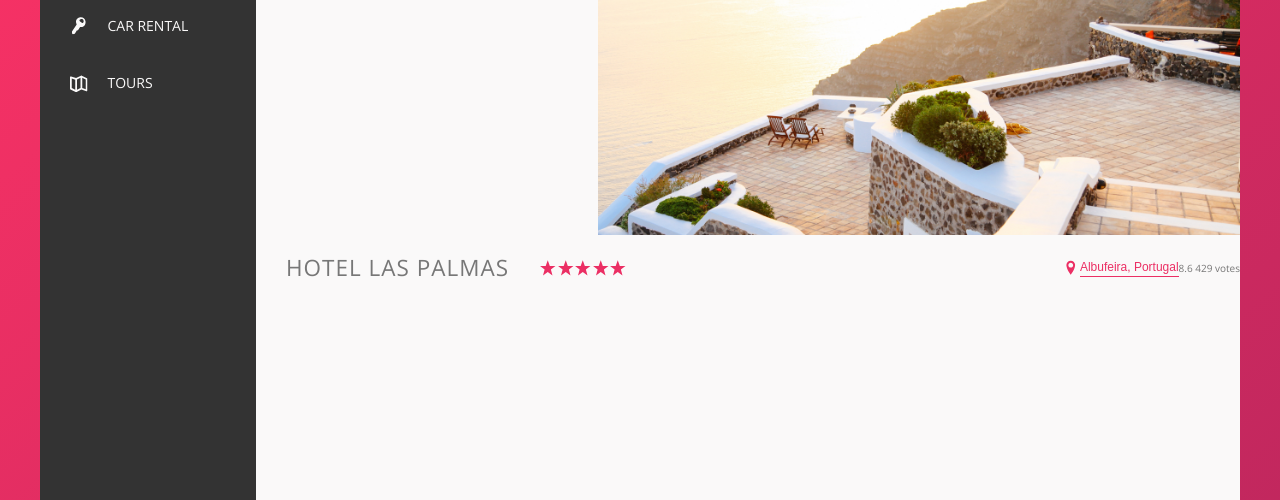
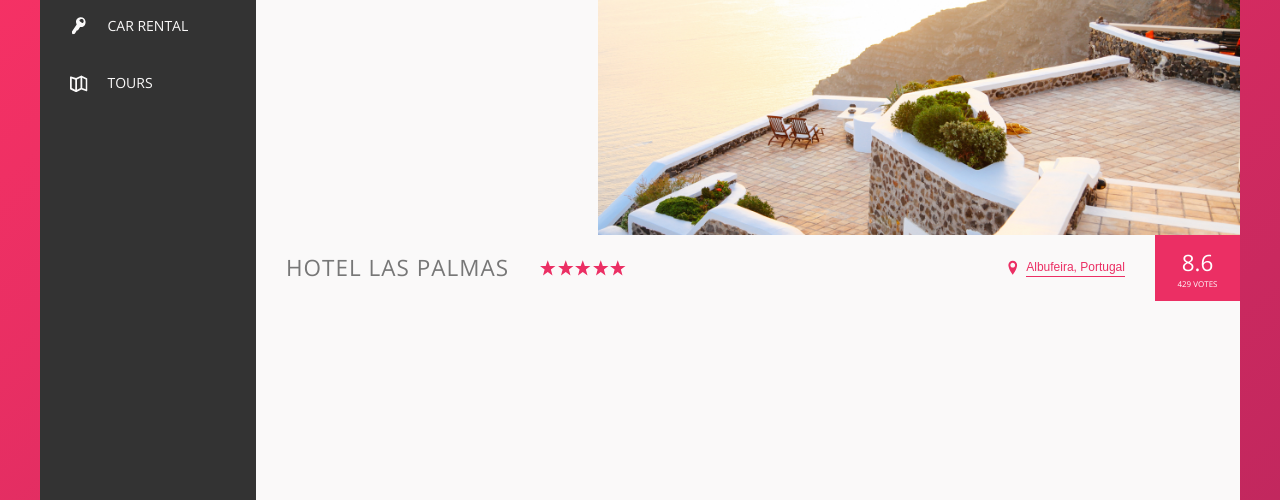
Before and after one commit to martywebdev/trillo, a website: page index.html in a window 1280 px wide. Shown: the part 300-800 px from the top of the page. Drawn offline with nearby package versions, Linux system fonts and the light colour scheme.

Commit message:
hotel overview 2

```diff
--- a/index.html
+++ b/index.html
@@ -126,8 +126,8 @@
               <button class="btn-inline">Albufeira, Portugal</button>
             </div>
             <div class="overview__rating">
-              <overview__rating-average>8.6</overview__rating-average>
-              <overview__rating-count>429 votes</overview__rating-count>
+              <div class="overview__rating-average">8.6</div>
+              <div class="overview__rating-count">429 votes</div>
             </div>
           </div>
         </main>
--- a/scss/_components.scss
+++ b/scss/_components.scss
@@ -217,13 +217,35 @@
   &__location {
     font-size: 1.2rem;
     display: flex;
-    vertical-align: center;
+    align-items: center;
   }
+
+  &__icon-location {
+    margin-right: 0.5rem;
+  }
+
   &__rating {
+    background-color: var(--color-primary);
+    color: #fff;
+    margin-left: 3rem;
+    padding: 0 2.25rem;
+    //occupying all the space up and down
+    align-self: stretch;
+
+    display: flex;
+    flex-direction: column;
+    align-items: center;
+    justify-content: center;
   }
+
   &__rating-average {
+    font-size: 2.25rem;
+    font-weight: 300;
+    margin-bottom: -3px;
   }
   &__rating-count {
+    font-size: 0.8rem;
+    text-transform: uppercase;
   }
 }
 
@@ -238,7 +260,7 @@
   display: inline-block;
   background-color: transparent;
   cursor: pointer;
-  transition: all .2s;
+  transition: all 0.2s;
 
   &:hover {
     color: var(--color-grey-dark-1);
@@ -258,7 +280,7 @@
 
   50% {
     transform: scale(1.05);
-    box-shadow: 0 1rem 4rem rgba($color: #000000, $alpha: .25);
+    box-shadow: 0 1rem 4rem rgba($color: #000000, $alpha: 0.25);
   }
   100% {
     transform: scale(1);
```
Also changed, not shown: css/style.css.
